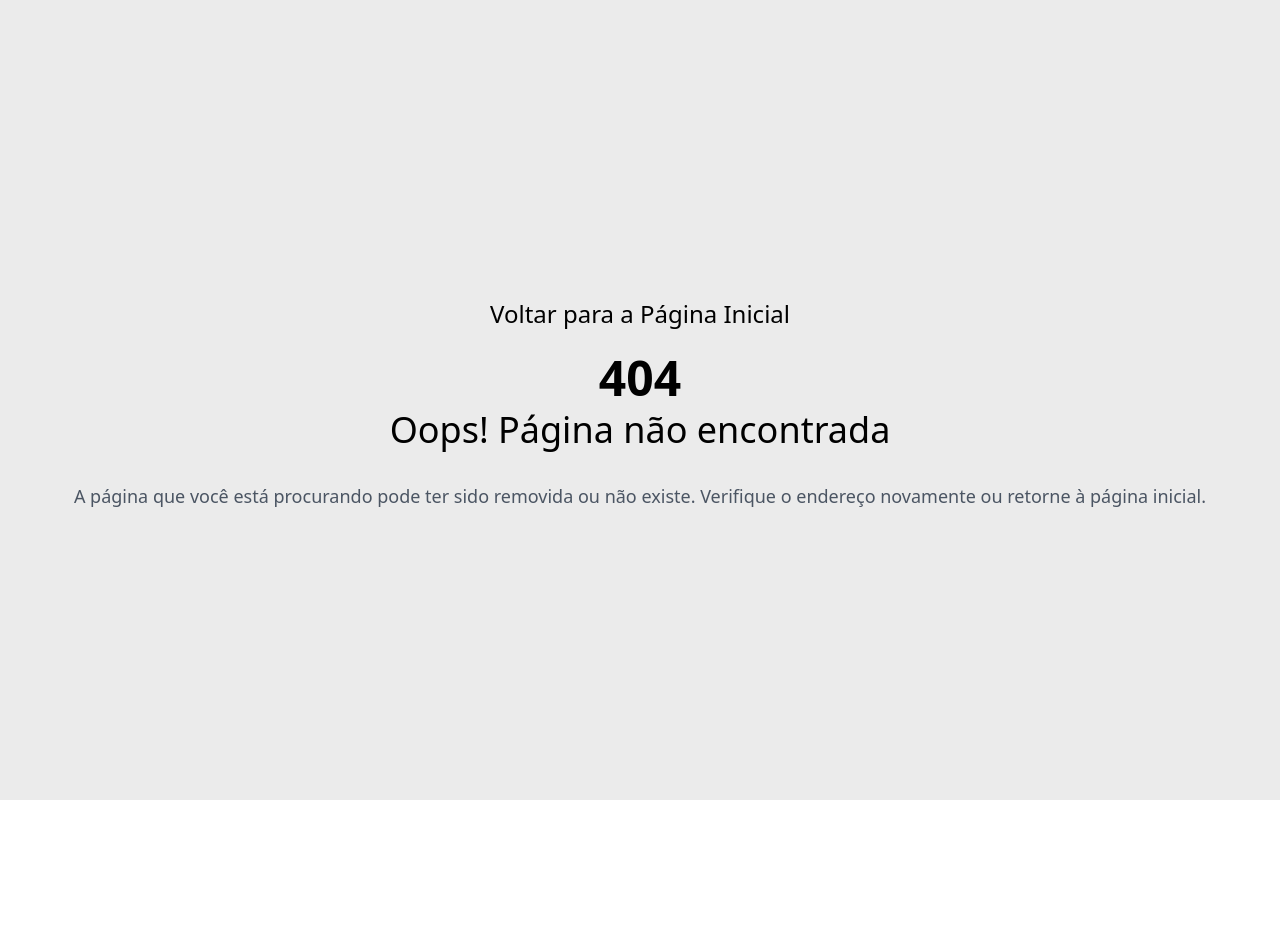
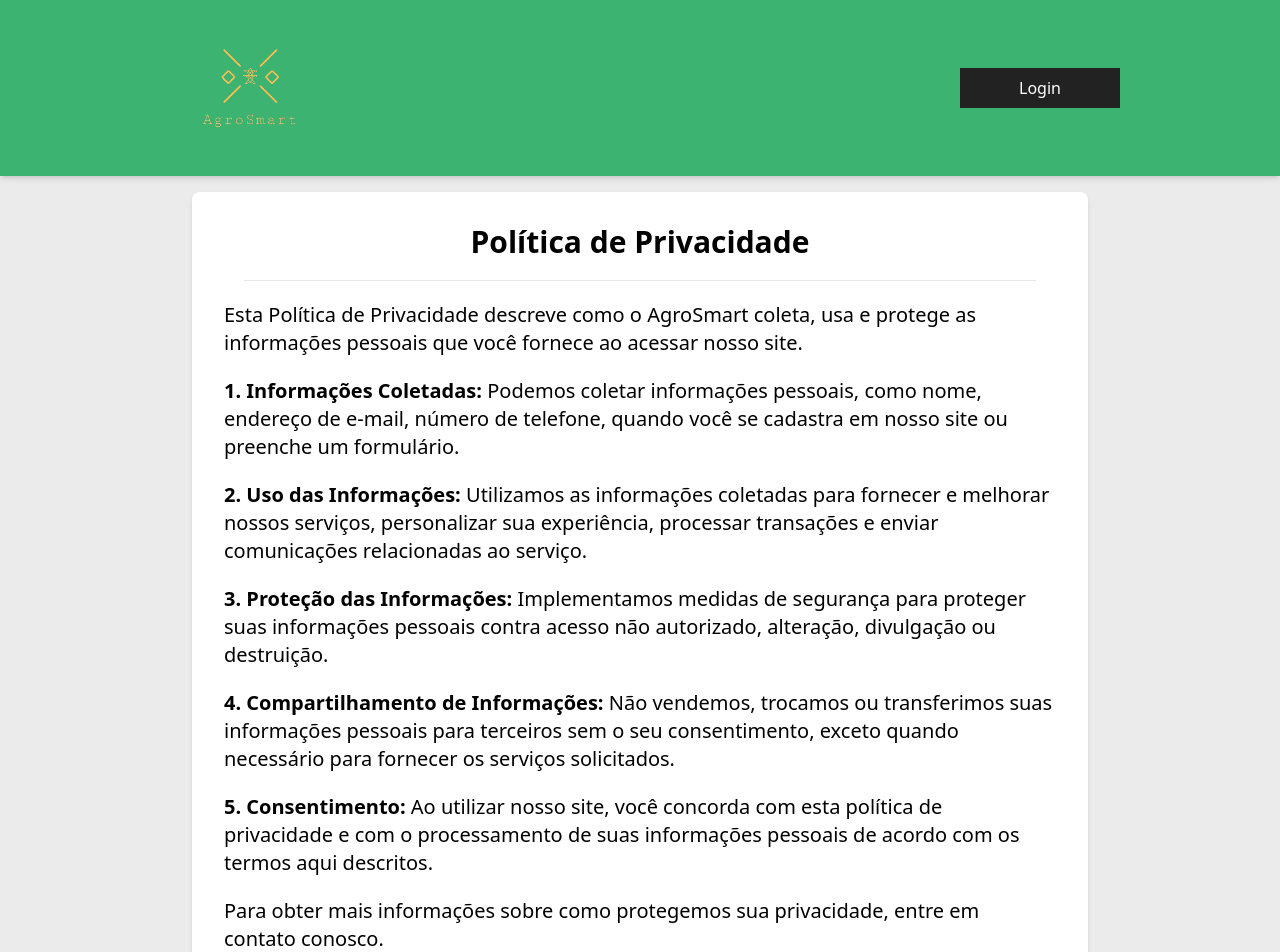
Before and after one commit to wkauan/AgroSmart, a React (Vite) app: page /privacidade in a window 1280 px wide. Before the commit this address had no page. Shown: the top 952 px of the page. Before the commit the page ends 800 px from the top, so only its background shows below. Built offline with nearby package versions, Linux system fonts and the light colour scheme.

Commit message:
:sparkles: Feat: Adicionando Politica de privacidade

```diff
--- a/src/main.jsx
+++ b/src/main.jsx
@@ -13,6 +13,7 @@ import Login from './pages/login/Login.jsx'
 import Contact from './pages/contact/Contact.jsx'
 import AboutUs from './pages/aboutUs/AboutUs.jsx'
 import Terms from './pages/terms/Terms.jsx'
+import Privacy from './pages/privacy/Privacy.jsx'
 
 const router = createBrowserRouter([
   {
@@ -43,6 +44,10 @@ const router = createBrowserRouter([
       {
         path: "termos",
         element: <Terms />
+      },
+      {
+        path: "privacidade",
+        element: <Privacy />
       }
     ]
   }
--- a/src/pages/cadastro/Cadastro.jsx
+++ b/src/pages/cadastro/Cadastro.jsx
@@ -44,7 +44,7 @@ const Cadastro = () => {
                         </section>
 
                         <section className="flex justify-center mb-5">
-                            <p className="text-sm">Ao continuar você concorda com nossa <a className="font-medium hover:font-bold transition-all duration-200 delay-100 cursor-pointer">política de privacidade</a>.</p>
+                            <p className="text-sm">Ao continuar você concorda com nossa <Link to="/privacidade" className="font-medium hover:font-bold transition-all duration-200 delay-100 cursor-pointer">política de privacidade</Link>.</p>
                         </section>
 
                         {/* Botão para cadastrar */}
--- /dev/null
+++ b/src/pages/privacy/Privacy.jsx
@@ -0,0 +1,33 @@
+const Privacy = () => {
+    return (
+        <div className="mt-40 w-full py-8">
+            <section className="max-w-4xl mx-auto bg-white p-8 rounded-lg shadow-md">
+                <h2 className="text-3xl font-bold mb-4 text-center">Política de Privacidade</h2>
+                <hr className="left-0 m-5" />
+                <p className="text-xl mt-5">
+                    Esta Política de Privacidade descreve como o AgroSmart coleta, usa e protege as informações pessoais que você fornece ao acessar nosso site.
+                </p>
+                <p className="text-xl mt-5">
+                    <strong>1. Informações Coletadas:</strong> Podemos coletar informações pessoais, como nome, endereço de e-mail, número de telefone, quando você se cadastra em nosso site ou preenche um formulário.
+                </p>
+                <p className="text-xl mt-5">
+                    <strong>2. Uso das Informações:</strong> Utilizamos as informações coletadas para fornecer e melhorar nossos serviços, personalizar sua experiência, processar transações e enviar comunicações relacionadas ao serviço.
+                </p>
+                <p className="text-xl mt-5">
+                    <strong>3. Proteção das Informações:</strong> Implementamos medidas de segurança para proteger suas informações pessoais contra acesso não autorizado, alteração, divulgação ou destruição.
+                </p>
+                <p className="text-xl mt-5">
+                    <strong>4. Compartilhamento de Informações:</strong> Não vendemos, trocamos ou transferimos suas informações pessoais para terceiros sem o seu consentimento, exceto quando necessário para fornecer os serviços solicitados.
+                </p>
+                <p className="text-xl mt-5">
+                    <strong>5. Consentimento:</strong> Ao utilizar nosso site, você concorda com esta política de privacidade e com o processamento de suas informações pessoais de acordo com os termos aqui descritos.
+                </p>
+                <p className="text-xl mt-5">
+                    Para obter mais informações sobre como protegemos sua privacidade, entre em contato conosco.
+                </p>
+            </section>
+        </div>
+    )
+}
+
+export default Privacy
```
